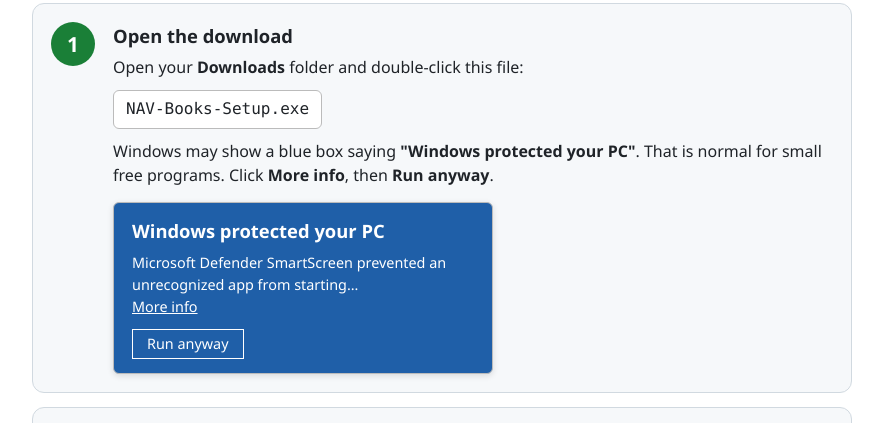
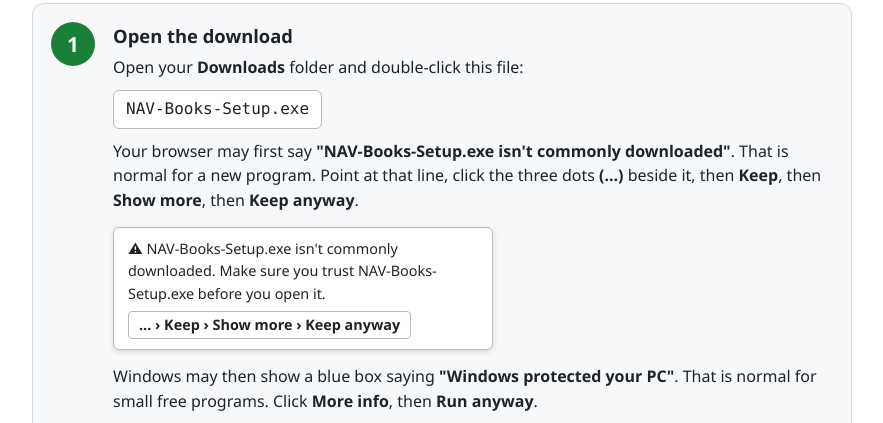
Before and after one commit to naveenp143/NAV_FIN_PUBLIC, a plain HTML site: page index.html in a window 1280 px wide. Shown: the part 957-1380 px from the top of the page, without its empty margins (198-1081 px from the left). Drawn offline with Linux system fonts and the light colour scheme; no server answers.

Commit message:
Download page: explain the browser's 'isn't commonly downloaded' warning
Co-Authored-By: Claude Fable 5.2 <noreply@anthropic.com>
Claude-Session: https://claude.ai/code/session_01UzwkUWbHRzSfjsAMh2XUGF

```diff
--- a/index.html
+++ b/index.html
@@ -68,7 +68,11 @@
     <b class="big">Open the download</b>
     Open your <b>Downloads</b> folder and double-click this file:
     <br><span class="file">NAV-Books-Setup.exe</span>
-    <p style="margin:10px 0 4px">Windows may show a blue box saying <b>"Windows protected your PC"</b>. That is normal for small free programs.
+    <p style="margin:10px 0 4px">Your browser may first say <b>"NAV-Books-Setup.exe isn't commonly downloaded"</b>. That is normal for a new program.
+       Point at that line, click the three dots <b>(...)</b> beside it, then <b>Keep</b>, then <b>Show more</b>, then <b>Keep anyway</b>.</p>
+    <span class="mock" style="padding:10px 14px;max-width:380px">&#9888; NAV-Books-Setup.exe isn't commonly downloaded. Make sure you trust NAV-Books-Setup.exe before you open it.
+      <br><b style="display:inline-block;margin-top:6px;border:1px solid #bbb;border-radius:4px;padding:2px 10px">... &rsaquo; Keep &rsaquo; Show more &rsaquo; Keep anyway</b></span>
+    <p style="margin:14px 0 4px">Windows may then show a blue box saying <b>"Windows protected your PC"</b>. That is normal for small free programs.
        Click <b>More info</b>, then <b>Run anyway</b>.</p>
     <span class="mock smart"><div class="t">Windows protected your PC</div>
       Microsoft Defender SmartScreen prevented an unrecognized app from starting...<br><u>More info</u><br>
@@ -112,6 +116,8 @@
 
 <h2>Questions</h2>
 <dl class="faq">
+  <dt>Why does my browser or Windows warn me about the download?</dt>
+  <dd>The program is new and small, so Windows has not seen it often enough to recognise it yet. The warnings are about that, not about anything found in the file. Follow step 1 above to keep and open it.</dd>
   <dt>Where are my books kept?</dt>
   <dd>In <b>Documents &gt; NAV Books</b>, one encrypted file per year. They never leave your computer unless you copy them.</dd>
   <dt>What if I forget my password?</dt>
```
